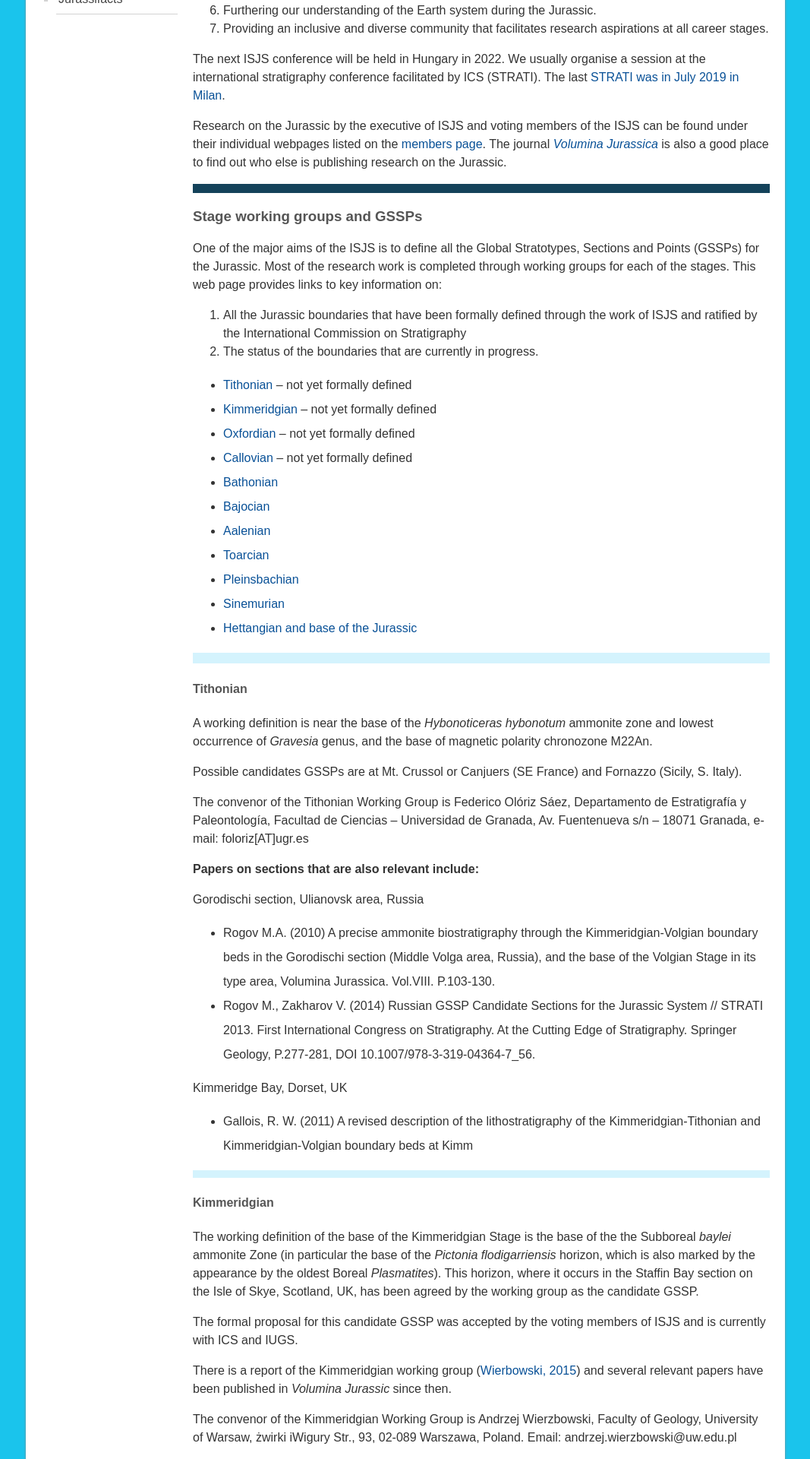
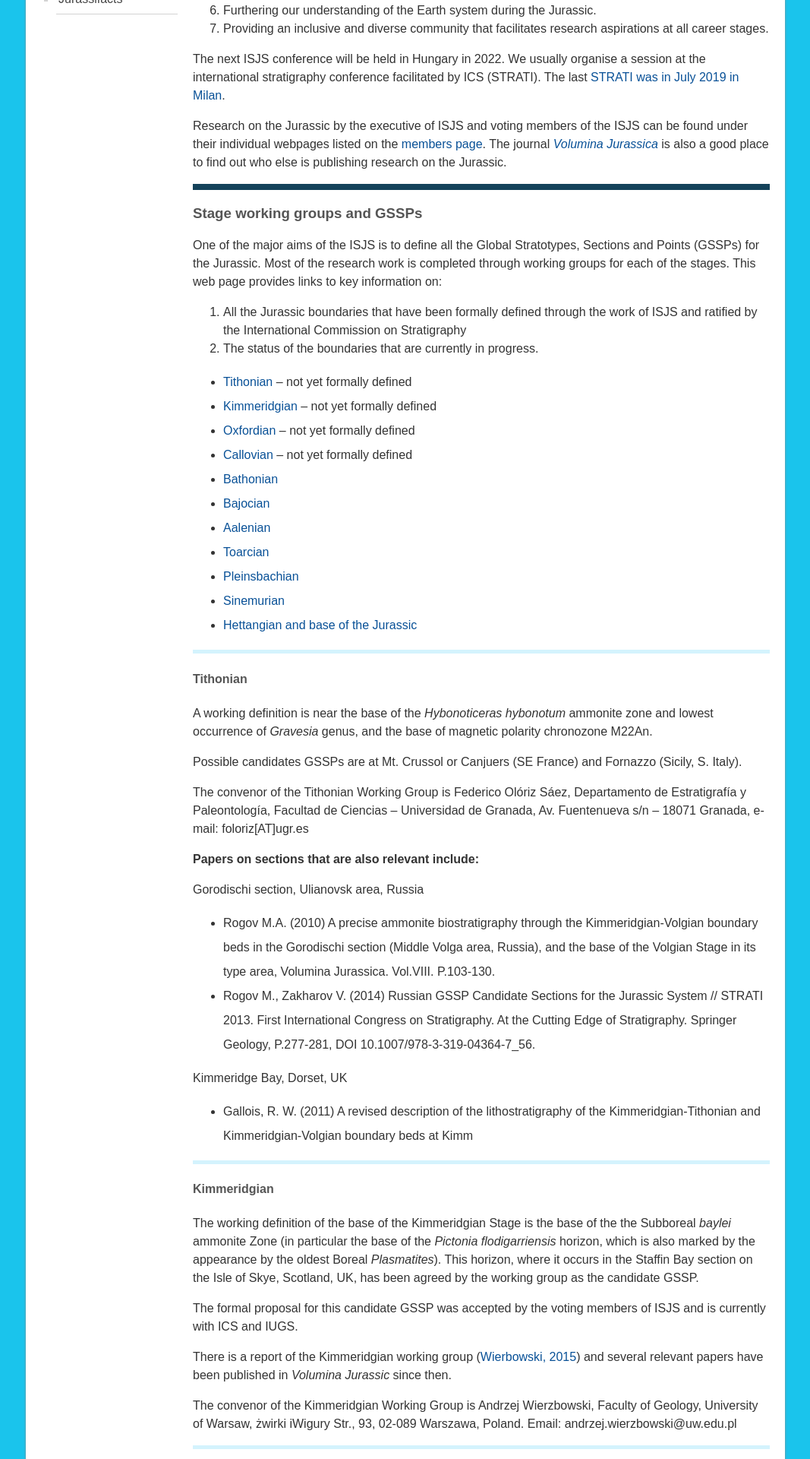
Before and after one commit to i-c-stratigraphy/subcommission-jurassic, a Jekyll site: the page built from pages/our-work.md, in a window 1280 px wide. Shown: the part 667-2587 px from the top of the page at 76% size, without its empty margins (106-1173 px from the left). Built offline with Jekyll 4.4.1, drawn with Linux system fonts in a browser that asks for light colours.

Commit message:
Update our-work.md

```diff
--- a/pages/our-work.md
+++ b/pages/our-work.md
@@ -18,7 +18,7 @@ The next ISJS conference will be held in Hungary in 2022. We usually organise a
 
 Research on the Jurassic by the executive of ISJS and voting members of the ISJS can be found under their individual webpages listed on the [members page](members). The journal _[Volumina Jurassica](http://voluminajurassica.org/index.php?p=1)_ is also a good place to find out who else is publishing research on the Jurassic.
 
-<div style="height:12px; width:100%; background-color:#14425A; display:block;">&nbsp;</div>
+<div style="height:8px; width:100%; background-color:#14425A; display:block;">&nbsp;</div>
 ### Stage working groups and GSSPs
 One of the major aims of the ISJS is to define all the Global Stratotypes, Sections and Points (GSSPs) for the Jurassic. Most of the research work is completed through working groups for each of the stages. This web page provides links to key information on:
 
@@ -38,7 +38,7 @@ One of the major aims of the ISJS is to define all the Global Stratotypes, Secti
 * [Hettangian and base of the Jurassic](#base)
 
 
-<div style="height:14px; width:100%; background-color:#D4F3FD; display:block;">&nbsp;</div>
+<div style="height:5px; width:100%; background-color:#D4F3FD; display:block;">&nbsp;</div>
 #### Tithonian
 A working definition is near the base of the _Hybonoticeras hybonotum_ ammonite zone and lowest occurrence of _Gravesia_ genus, and the base of magnetic polarity chronozone M22An.
 
@@ -56,7 +56,7 @@ Kimmeridge Bay, Dorset, UK
 * Gallois, R. W. (2011) A revised description of the lithostratigraphy of the Kimmeridgian-Tithonian and Kimmeridgian-Volgian boundary beds at Kimm
 
 
-<div style="height:10px; width:100%; background-color:#D4F3FD; display:block;">&nbsp;</div>
+<div style="height:5px; width:100%; background-color:#D4F3FD; display:block;">&nbsp;</div>
 #### Kimmeridgian
 The working definition of the base of the Kimmeridgian Stage is the base of the the Subboreal _baylei_ ammonite Zone (in particular the base of the _Pictonia flodigarriensis_ horizon, which is also marked by the appearance by the oldest Boreal _Plasmatites_). This horizon, where it occurs in the Staffin Bay section on the Isle of Skye, Scotland, UK, has been agreed by the working group as the candidate GSSP.
 
@@ -67,7 +67,7 @@ There is a report of the Kimmeridgian working group ([Wierbowski, 2015](http://v
 The convenor of the Kimmeridgian Working Group is Andrzej Wierzbowski, Faculty of Geology, University of Warsaw, żwirki iWigury Str., 93, 02-089 Warszawa, Poland. Email: andrzej.wierzbowski@uw.edu.pl
 
 
-<div style="height:10px; width:100%; background-color:#D4F3FD; display:block;">&nbsp;</div>
+<div style="height:5px; width:100%; background-color:#D4F3FD; display:block;">&nbsp;</div>
 #### Oxfordian
 The working definition is at the base of the ammonite _Cardioceras redcliffense_ Horizon at base of the _Cardioceras scarburgense_ Subzone (_Quenstedtoceras mariae_ Zone).
 
@@ -81,7 +81,7 @@ Dubki section, Saratov area, Russia
 * Kiselev, D., Rogov, M., Glinskokh, L., Guzhikov, A., Pimenov, M., Mikhailov, A., Dzyuba, O., Matveev, A., & Tesakova, E. (2019). Integrated stratigraphy of the reference sections for the Callovian-Oxfordian boundary in European Russia. Volumina Jurassica, 11(1), 59 - 96. Retrieved from <https://vjs.pgi.gov.pl/article/view/26587>
 
 
-<div style="height:10px; width:100%; background-color:#D4F3FD; display:block;">&nbsp;</div>
+<div style="height:5px; width:100%; background-color:#D4F3FD; display:block;">&nbsp;</div>
 #### Callovian
 The current working definition is the first occurrence of the ammonite genus _Kepplerites_ (_Kosmoceratidae_) which marks the base of _Macrocephalites herveyi_ Zone in sub-Boreal province of Great Britain to southwest Germany.
 
@@ -97,14 +97,14 @@ Prosek section, Nizhni Novgorod area, Russia
 * Kiselev D.N. & Rogov, M.A. (2007): Stratigraphy of the Bathonian-Callovian boundary deposits in the Prosek section (Middle Volga region). Article 1. Ammonites and infrazonal biostratigraphy , Stratigraphy and Geological Correlation, 15: 485-515.
 
 
-<div style="height:10px; width:100%; background-color:#D4F3FD; display:block;">&nbsp;</div>
+<div style="height:5px; width:100%; background-color:#D4F3FD; display:block;">&nbsp;</div>
 #### Bathonian
 The Global boundary Stratotype Section and Point (GSSP) for the Bathonian is defined at the base of limestone bed RB071 in the Ravin du Bès Section, Bas-Auran area, southern Subalpine Chains, France (43° 57′ 38″ N 6° 18′ 55″ E). The base of the stage and Zigzag Zone corresponds to the first occurrence level of _Gonolkites convergens_ Buckman and coincides with the first occurrence of _Morphoceras parvum_ Wetzel.
 
 Full details are published in [Fernandez-Lopez, S.R. 2009.](http://www.episodes.org/index.php/epi/article/view/64041) The Global Boundary Stratotype Section and Point (GSSP) for Base of the Bathonian Stage (Middle Jurassic), Ravin du Bes Section, SE France, _Episodes_, v. 32, p. 222-248.
 
 
-<div style="height:10px; width:100%; background-color:#D4F3FD; display:block;">&nbsp;</div>
+<div style="height:5px; width:100%; background-color:#D4F3FD; display:block;">&nbsp;</div>
 #### Bajocian
 The Global boundary Stratotype Section and Point (GSSP) for the Bajocian Stage, formally defined at the base of bed AB11 of the Murtinheira section at Cabo Mondego, Portugal (40° 11′ 57″ N 8° 54′ 15″ W)
 
@@ -113,14 +113,14 @@ The position of the boundary coincides with the first occurrence of the ammonite
 Full details are published in [G. Pavia and R. Enay. 1997.](http://www.episodes.org/index.php/epi/article/view/62852) Definition of the Aalenian-Bajocian Stage boundary, _Episodes_ v. 20, p. 16-22.
 
 
-<div style="height:10px; width:100%; background-color:#D4F3FD; display:block;">&nbsp;</div>
+<div style="height:5px; width:100%; background-color:#D4F3FD; display:block;">&nbsp;</div>
 #### Aalenian
 The Global Boundary Stratotype Section and Point (GSSP) for the Aalenian Stage is formally defined at the base of bed FZ107 in the Fuentelsaz section, Castilian Branch of the Iberian Range, Spain (41˚10’15″N 1˚50′ 0″ W). The position of the boundary coincides with the first occurrence of the ammonite assemblage characterized by _Leioceras opalinum_ and _Leioceras lineatum_ and corresponds with a normal polarity interval.
 
 A full account is published in [Cresta et al. (2001)](http://www.episodes.org/index.php/epi/article/view/62651/48862) The Global Boundary Stratotype Section and Point (GSSP) of the Toarcian-Aalenian Boundary (Lower-Middle Jurassic), _Episodes_, v. 24, p. 166-175.
 
 
-<div style="height:10px; width:100%; background-color:#D4F3FD; display:block;">&nbsp;</div>
+<div style="height:5px; width:100%; background-color:#D4F3FD; display:block;">&nbsp;</div>
 #### Toarcian
 The Global Stratotype Section and Point (GSSP) for the base of Toarcian Stage is proposed at the base of limestone Bed 15e at Ponta do Trovão, in the Peniche section (39º22’15’’ N, 9º23’07’’ W) (Lusitanian Basin, Portugal) located 80 km north of Lisbon.
 
@@ -129,14 +129,14 @@ The base of the Toarcian Stage is marked by the FO of the ammonite _Dactyliocera
 The section at Almonacid de la Cuba (Iberian Range, Spain) provides complementary data of the ammonite succession in the Northwest European Hawskerense and Paltum Subzones and magnetostratigraphical data.
 
 
-<div style="height:10px; width:100%; background-color:#D4F3FD; display:block;">&nbsp;</div>
+<div style="height:5px; width:100%; background-color:#D4F3FD; display:block;">&nbsp;</div>
 #### Pleinsbachian
 The Global Boundary Stratotype Section and Point (GSSP) for the base of the Pliensbachian Stage (Lower Jurassic) is at the base of bed 73b of Hesselbo and Jenkyns (1995) in the Wine Haven section, Robin Hood’s Bay, Yorkshire, UK (54° 24′ 23.9″ N 0° 29′ 44.5″ W). This level contains the characteristic ammonite association <em>Bifericeras donovani</em> Dommergues and Meister and <em>Apoderoceras sp.</em>
 
 A full account is published in [Meister, C. et al. (2006)](http://www.episodes.org/index.php/epi/article/view/62234) The Global Boundary Stratotype Section and Point (GSSP) for the Base of the Pliensbachian Stage (Lower Jurassic), Wine Haven, Yorkshire, UK. Episodes v. 29, p. 93-106.
 
 
-<div style="height:10px; width:100%; background-color:#D4F3FD; display:block;">&nbsp;</div>
+<div style="height:5px; width:100%; background-color:#D4F3FD; display:block;">&nbsp;</div>
 #### Sinemurian
 The Global Stratotype Section and Point (GSSP) for the base of the Sinemurian, the second stage of the Lower Jurassic, is exposed in the cliff north of East Quantoxhead, about 6 km east of Watchet, Somerset, England (51° 11′ 27.7″ N  3° 14′ 11.6″ W). The boundary level is 0.90 m above the base of British Geological Survey Bed 145 of coinciding with the first appearance of the genera Vermiceras (<em>V. quantoxense, V. palmeri</em>) and <em>Metophioceras</em> (<em>M. sp. indet.</em> 1).
 
@@ -144,7 +144,7 @@ A full account is published in <a href="http://www.episodes.org/index.php/epi/ar
 
 
 <a id="base"></a>
-<div style="height:10px; width:100%; background-color:#D4F3FD; display:block;">&nbsp;</div>
+<div style="height:8px; width:100%; background-color:#D4F3FD; display:block;">&nbsp;</div>
 #### Hettangian and base of the Jurassic
 The Global Stratotype Section and Point (GSSP) defining the base of the Jurassic System, Lower Jurassic Epoch, and Hettangian Stage is situated at the Kuhjoch pass, Karwendel Mountains, Northern Calcareous Alps, Austria (47°29’02″N/11°31’50″E). The Triassic-Jurassic (T-J) boundary is exposed at Kuhjoch West and at Kuhjoch East, and corresponds to the first occurrence of the ammonite _Psiloceras spelae tirolicum_.
 
@@ -166,10 +166,10 @@ A full account is published in:
     <img src="images/monnigbase-jurassic-kujoch-gssp-20_8_2011people-s.jpg" alt="Monnigbase Jurassic people" /><br />
     <span>The „Golden Spike“, marking the base of the Jurassic System. József Pálfy (Chairman ISJS) and Stan Finney (Chairman ISC) on the left side are sitting in Triassic beds, while Axel von Hillebrandt, Leo Krystyn (both Hettangian Working Group) and Nicol Morton (former Chairman ISJS) on the right side have their feet in the Jurassic. The beds are overturned. Photo: Stefanie Mönnig (20.8.2011).</span>
 </div>
-<hr><br>
+<hr>
 
 
-<div style="height:12px; width:100%; background-color:#14425A; display:block;">&nbsp;</div>
+<div style="height:8px; width:100%; background-color:#14425A; display:block;">&nbsp;</div>
 ### Other working groups
 #### Geoconservation
 Convenor: Kevin Page
```
